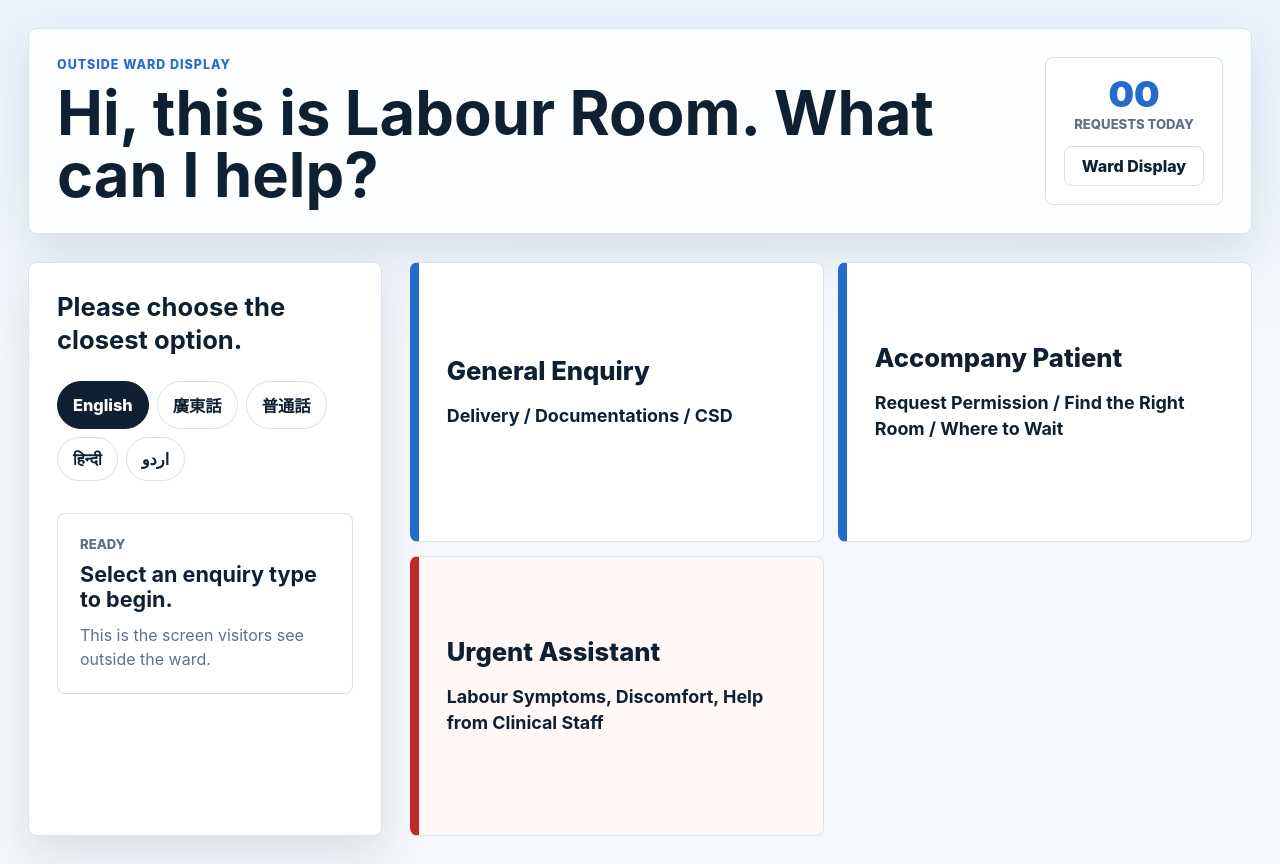
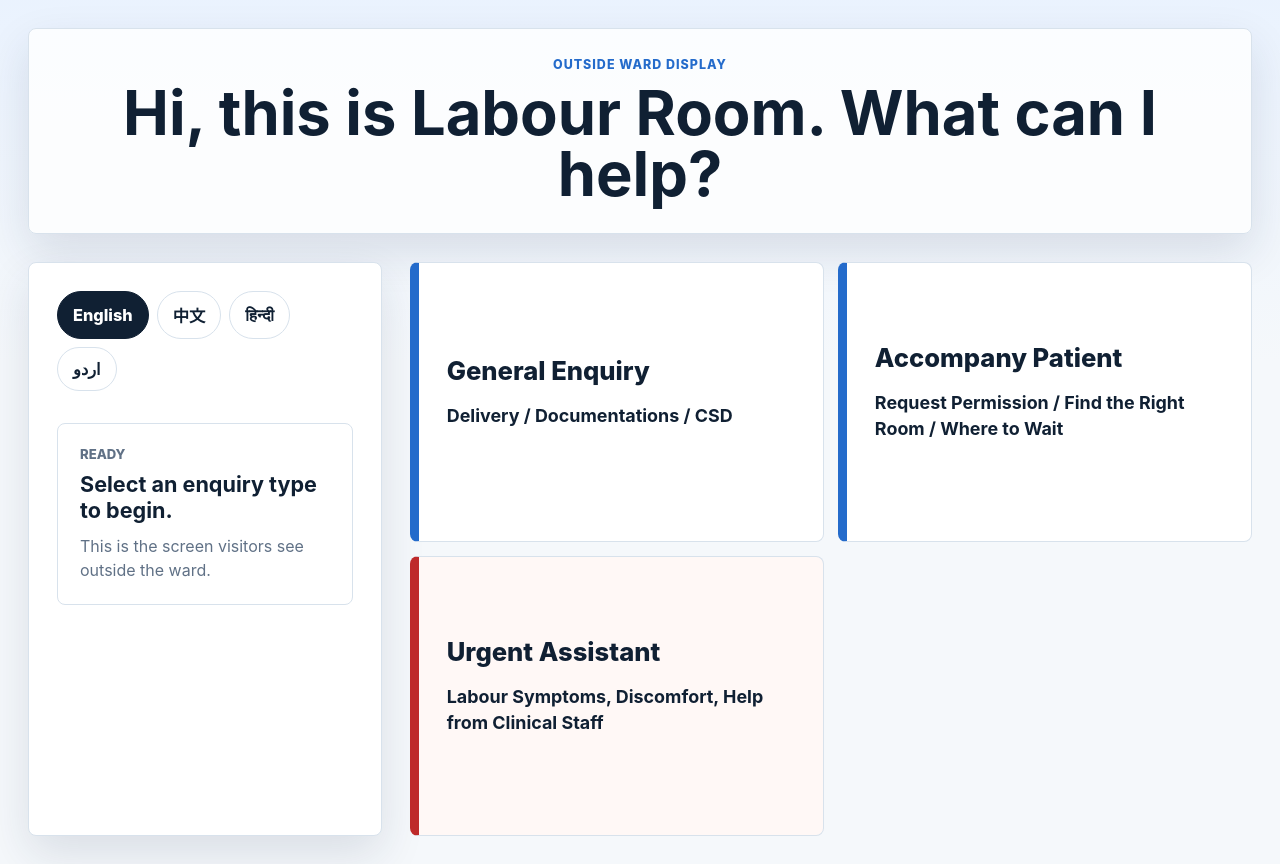
Before and after one commit to ninabun/smart-reception, a Next.js app: page /outside in a window 1280 px wide. Built offline with nearby package versions, Linux system fonts and the light colour scheme.

Commit message:
Add outside display language switching

```diff
--- a/app/globals.css
+++ b/app/globals.css
@@ -157,13 +157,15 @@ button {
   border: 1px solid var(--line);
   border-radius: 8px;
   box-shadow: var(--shadow);
+  justify-content: center;
   padding: 28px;
+  text-align: center;
 }
 
 .outside-display .display-topbar h1 {
   font-size: clamp(2.4rem, 4.8vw, 5.6rem);
   line-height: 1;
-  max-width: 940px;
+  max-width: 1060px;
 }
 
 .outside-status {
--- a/app/outside/page.tsx
+++ b/app/outside/page.tsx
@@ -1,9 +1,7 @@
 "use client";
 
-import Link from "next/link";
 import { useEffect, useState } from "react";
 import {
-  filterTodayRequests,
   getTodayKey,
   languageOptions,
   readRequests,
@@ -12,9 +10,137 @@ import {
   type ReceptionRequest
 } from "../reception-data";
 
+type LanguageId = (typeof languageOptions)[number]["id"];
+
+const outsideCopy: Record<
+  LanguageId,
+  {
+    eyebrow: string;
+    heading: string;
+    ready: string;
+    readyTitle: string;
+    readyBody: string;
+    alertSent: string;
+    stayClose: string;
+    options: Record<
+      ReceptionRequest["kind"],
+      {
+        label: string;
+        helper: string;
+        confirmation: string;
+      }
+    >;
+  }
+> = {
+  english: {
+    eyebrow: "Outside ward display",
+    heading: "Hi, this is Labour Room. What can I help?",
+    ready: "Ready",
+    readyTitle: "Select an enquiry type to begin.",
+    readyBody: "This is the screen visitors see outside the ward.",
+    alertSent: "Alert sent",
+    stayClose: "Please stay close to the reception area.",
+    options: {
+      general: {
+        label: "General Enquiry",
+        helper: "Delivery / Documentations / CSD",
+        confirmation: "A clerk has been notified. Please wait nearby."
+      },
+      patient: {
+        label: "Accompany Patient",
+        helper: "Request Permission / Find the Right Room / Where to Wait",
+        confirmation: "A clerk will help with patient accompaniment guidance."
+      },
+      urgent: {
+        label: "Urgent Assistant",
+        helper: "Labour Symptoms, Discomfort, Help from Clinical Staff",
+        confirmation: "Urgent alert sent. Clinical staff have been notified immediately."
+      }
+    }
+  },
+  chinese: {
+    eyebrow: "產房外顯示屏",
+    heading: "你好，這裡是產房。請問有甚麼可以幫忙？",
+    ready: "準備就緒",
+    readyTitle: "請選擇查詢類別。",
+    readyBody: "這是訪客在產房外使用的顯示屏。",
+    alertSent: "通知已發出",
+    stayClose: "請留在接待處附近等候。",
+    options: {
+      general: {
+        label: "一般查詢",
+        helper: "分娩 / 文件 / CSD",
+        confirmation: "已通知文員，請在附近等候。"
+      },
+      patient: {
+        label: "陪同病人",
+        helper: "申請許可 / 尋找房間 / 等候位置",
+        confirmation: "文員會協助處理陪同病人安排。"
+      },
+      urgent: {
+        label: "緊急協助",
+        helper: "分娩徵狀、不適、需要醫護人員協助",
+        confirmation: "緊急通知已發出，醫護人員已即時收到通知。"
+      }
+    }
+  },
+  hindi: {
+    eyebrow: "वार्ड के बाहर डिस्प्ले",
+    heading: "नमस्ते, यह लेबर रूम है। मैं आपकी क्या मदद कर सकता हूँ?",
+    ready: "तैयार",
+    readyTitle: "कृपया पूछताछ का प्रकार चुनें।",
+    readyBody: "यह स्क्रीन वार्ड के बाहर आने वाले आगंतुकों के लिए है।",
+    alertSent: "सूचना भेज दी गई",
+    stayClose: "कृपया रिसेप्शन क्षेत्र के पास रहें।",
+    options: {
+      general: {
+        label: "सामान्य पूछताछ",
+        helper: "डिलीवरी / दस्तावेज़ / CSD",
+        confirmation: "क्लर्क को सूचित कर दिया गया है। कृपया पास में प्रतीक्षा करें।"
+      },
+      patient: {
+        label: "मरीज़ के साथ जाना",
+        helper: "अनुमति / सही कमरा / प्रतीक्षा स्थान",
+        confirmation: "क्लर्क मरीज़ के साथ जाने की व्यवस्था में मदद करेगा।"
+      },
+      urgent: {
+        label: "तत्काल सहायता",
+        helper: "प्रसव लक्षण, असुविधा, क्लिनिकल स्टाफ से सहायता",
+        confirmation: "तत्काल सूचना भेज दी गई है। क्लिनिकल स्टाफ को तुरंत सूचित किया गया है।"
+      }
+    }
+  },
+  urdu: {
+    eyebrow: "وارڈ کے باہر ڈسپلے",
+    heading: "السلام علیکم، یہ لیبر روم ہے۔ میں آپ کی کیا مدد کر سکتا ہوں؟",
+    ready: "تیار",
+    readyTitle: "براہ کرم انکوائری کی قسم منتخب کریں۔",
+    readyBody: "یہ اسکرین وارڈ کے باہر آنے والے وزیٹرز کے لیے ہے۔",
+    alertSent: "اطلاع بھیج دی گئی",
+    stayClose: "براہ کرم ریسیپشن کے قریب رہیں۔",
+    options: {
+      general: {
+        label: "عام انکوائری",
+        helper: "ڈیلیوری / دستاویزات / CSD",
+        confirmation: "کلرک کو اطلاع دے دی گئی ہے۔ براہ کرم قریب انتظار کریں۔"
+      },
+      patient: {
+        label: "مریض کے ساتھ جانا",
+        helper: "اجازت / درست کمرہ / انتظار کی جگہ",
+        confirmation: "کلرک مریض کے ساتھ جانے کی رہنمائی میں مدد کرے گا۔"
+      },
+      urgent: {
+        label: "فوری مدد",
+        helper: "لیبر کی علامات، تکلیف، کلینیکل اسٹاف سے مدد",
+        confirmation: "فوری اطلاع بھیج دی گئی ہے۔ کلینیکل اسٹاف کو فوراً آگاہ کر دیا گیا ہے۔"
+      }
+    }
+  }
+};
+
 export default function OutsideDisplay() {
   const [requests, setRequests] = useState<ReceptionRequest[]>([]);
-  const [selectedLanguage, setSelectedLanguage] = useState("english");
+  const [selectedLanguage, setSelectedLanguage] = useState<LanguageId>("english");
   const [lastRequest, setLastRequest] = useState<ReceptionRequest | null>(null);
 
   useEffect(() => {
@@ -45,30 +171,20 @@ export default function OutsideDisplay() {
     saveRequests(nextRequests);
   }
 
-  const confirmation = lastRequest
-    ? requestOptions.find((option) => option.kind === lastRequest.kind)?.confirmation
-    : null;
-  const todayRequests = filterTodayRequests(requests);
+  const copy = outsideCopy[selectedLanguage];
+  const confirmation = lastRequest ? copy.options[lastRequest.kind].confirmation : null;
 
   return (
     <main className="display-shell outside-display">
       <header className="display-topbar">
         <div>
-          <p className="eyebrow">Outside ward display</p>
-          <h1>Hi, this is Labour Room. What can I help?</h1>
-        </div>
-        <div className="outside-status">
-          <span>{String(todayRequests.length).padStart(2, "0")}</span>
-          <p>Requests today</p>
-          <Link className="screen-link" href="/ward">
-            Ward Display
-          </Link>
+          <p className="eyebrow">{copy.eyebrow}</p>
+          <h1>{copy.heading}</h1>
         </div>
       </header>
 
       <section className="visitor-layout">
         <div className="visitor-copy">
-          <p>Please choose the closest option.</p>
           <div className="language-row" aria-label="Language selection">
             {languageOptions.map((language) => (
               <button
@@ -83,15 +199,15 @@ export default function OutsideDisplay() {
           </div>
           {lastRequest ? (
             <div className={`visitor-confirmation ${lastRequest.kind}`} role="status">
-              <span>{lastRequest.color} alert sent</span>
+              <span>{copy.alertSent}</span>
               <strong>{confirmation}</strong>
-              <p>Please stay close to the reception area.</p>
+              <p>{copy.stayClose}</p>
             </div>
           ) : (
             <div className="visitor-confirmation empty">
-              <span>Ready</span>
-              <strong>Select an enquiry type to begin.</strong>
-              <p>This is the screen visitors see outside the ward.</p>
+              <span>{copy.ready}</span>
+              <strong>{copy.readyTitle}</strong>
+              <p>{copy.readyBody}</p>
             </div>
           )}
         </div>
@@ -104,8 +220,8 @@ export default function OutsideDisplay() {
               onClick={() => submitRequest(option)}
               type="button"
             >
-              <span className="request-title">{option.label}</span>
-              <span className="request-helper">{option.helper}</span>
+              <span className="request-title">{copy.options[option.kind].label}</span>
+              <span className="request-helper">{copy.options[option.kind].helper}</span>
             </button>
           ))}
         </div>
--- a/app/reception-data.ts
+++ b/app/reception-data.ts
@@ -55,11 +55,10 @@ export const requestOptions: Array<
 
 export const languageOptions = [
   { id: "english", label: "English" },
-  { id: "cantonese", label: "廣東話" },
-  { id: "mandarin", label: "普通話" },
+  { id: "chinese", label: "中文" },
   { id: "hindi", label: "हिन्दी" },
   { id: "urdu", label: "اردو" }
-];
+] as const;
 
 export function getTodayKey(date = new Date()) {
   const year = date.getFullYear();
```
